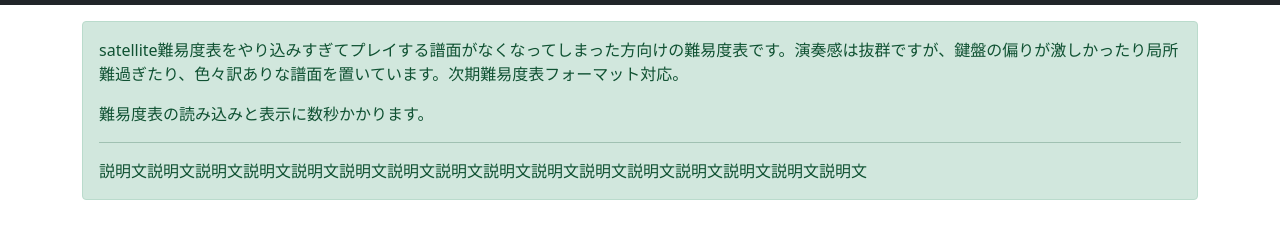
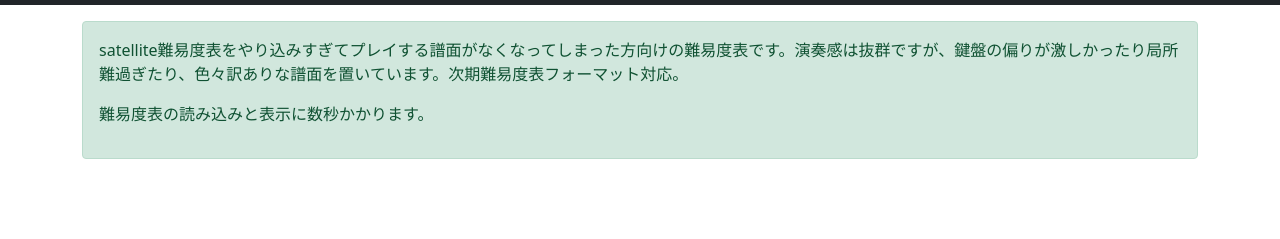
Before and after one commit to solitarywalker/splash, a plain HTML site: page index.html in a window 1280 px wide. Shown: the part 45-284 px from the top of the page. Drawn offline with nearby package versions, Linux system fonts and the light colour scheme; no server answers.

Commit message:
Clean up alert section in index.html
Removed unnecessary explanatory text from the alert.

```diff
--- a/index.html
+++ b/index.html
@@ -29,8 +29,6 @@
         <div class="alert alert-success mb-3" role="alert">
             <p>satellite難易度表をやり込みすぎてプレイする譜面がなくなってしまった方向けの難易度表です。演奏感は抜群ですが、鍵盤の偏りが激しかったり局所難過ぎたり、色々訳ありな譜面を置いています。次期難易度表フォーマット対応。</p>
             <p>難易度表の読み込みと表示に数秒かかります。</p>
-            <hr>
-            <p class="mb-0">説明文説明文説明文説明文説明文説明文説明文説明文説明文説明文説明文説明文説明文説明文説明文説明文</p>
         </div>
 
 
```
